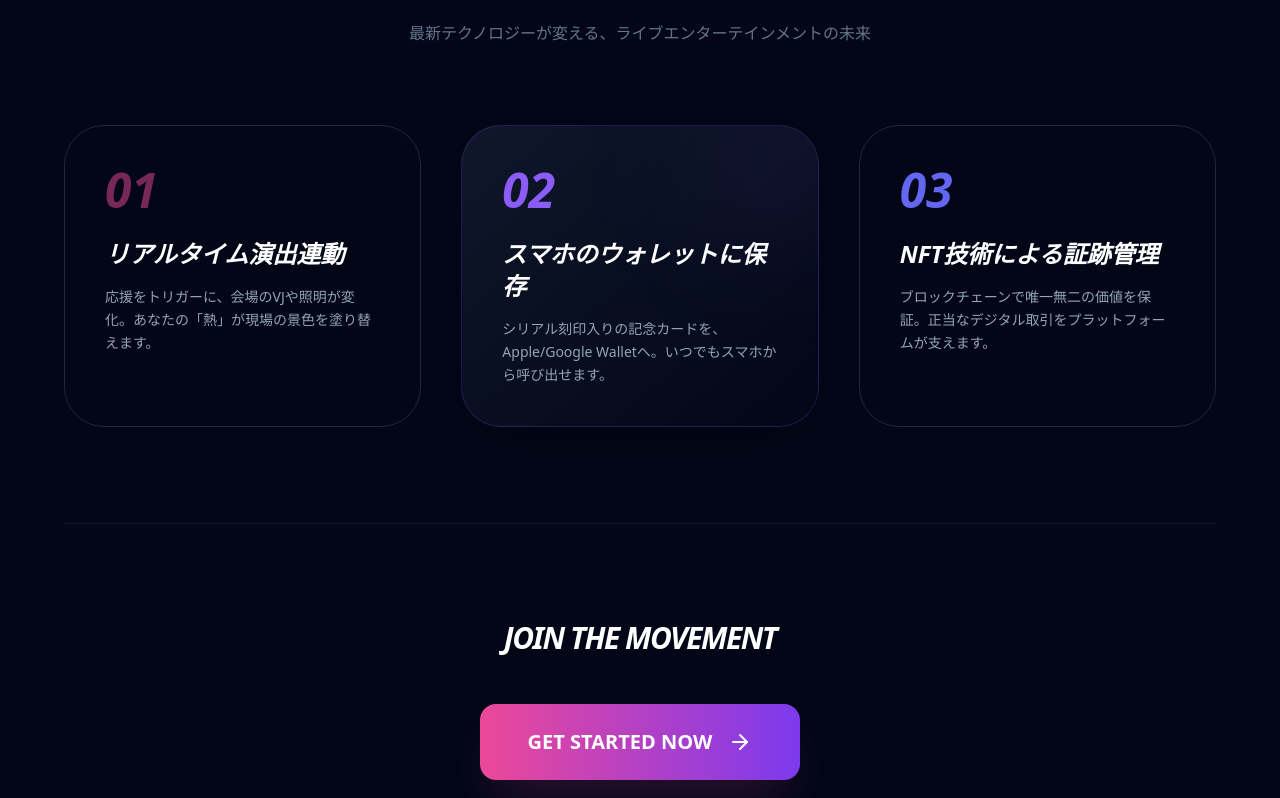
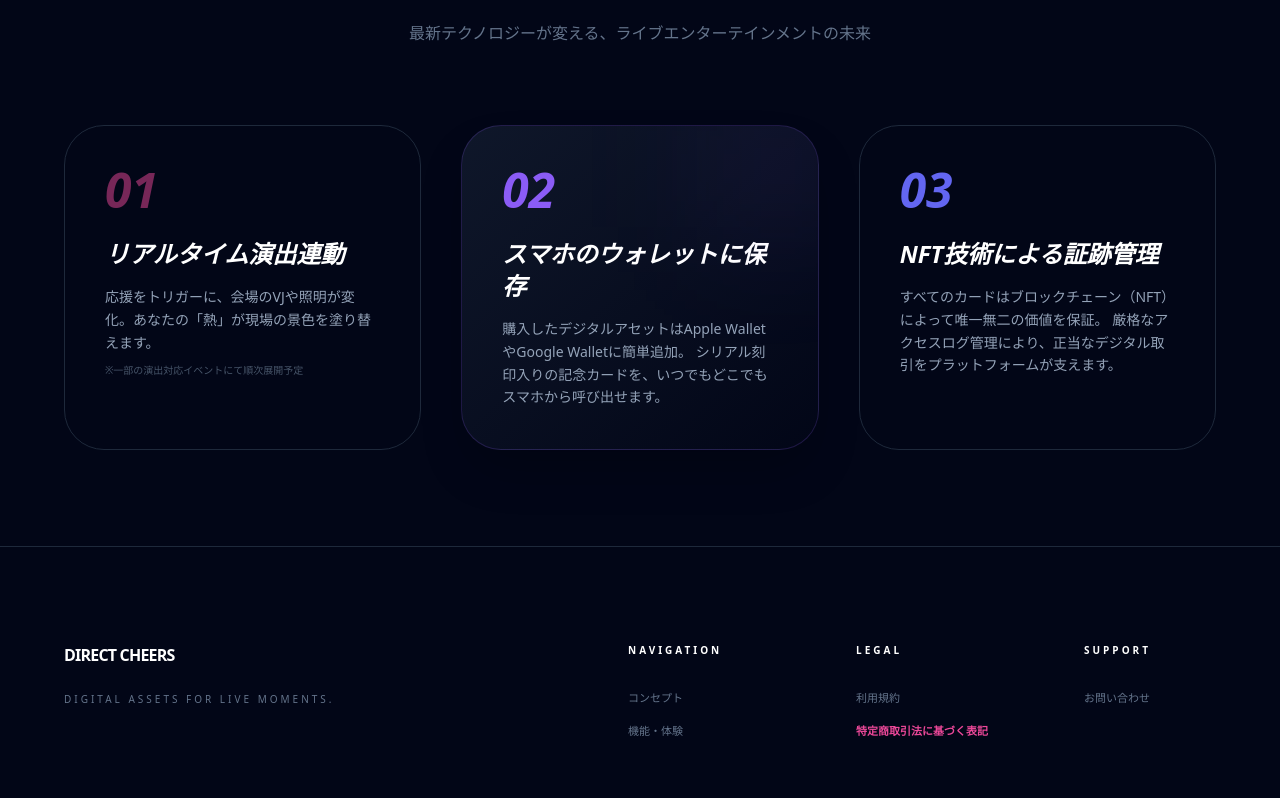
Before and after one commit to spacemindhiro/direct-cheers, a Next.js app: page / in a window 1280 px wide. Shown: the part 1002-1800 px from the top of the page. Built offline with nearby package versions, Linux system fonts and the light colour scheme.

Commit message:
デグレ修正

```diff
--- a/app/page.tsx
+++ b/app/page.tsx
@@ -1,11 +1,9 @@
 import React from 'react';
 import Link from 'next/link';
-// 修正：問題の SignUpUserSteps ではなく、直接 Auth 関連のパーツ、またはシンプルなボタンに差し替えます
-import { ArrowRight } from "lucide-react";
 
 export default function LandingPage() {
   return (
-    <div className="min-h-screen bg-slate-950 text-slate-200 font-sans selection:bg-pink-500/30 flex flex-col">
+    <div className="min-h-screen bg-slate-950 text-slate-200 font-sans selection:bg-pink-500/30">
       {/* --- Navigation --- */}
       <nav className="sticky top-0 z-50 backdrop-blur-md bg-slate-950/80 border-b border-slate-800 px-6 py-4">
         <div className="max-w-6xl mx-auto flex justify-between items-center">
@@ -21,9 +19,9 @@ export default function LandingPage() {
           </div>
 
           <div className="flex items-center gap-4">
-            <Link href="/login" className="bg-white text-slate-950 px-5 py-2 rounded-full text-sm font-bold hover:bg-pink-500 hover:text-white transition-all shadow-xl shadow-white/5">
+            <button className="bg-white text-slate-950 px-5 py-2 rounded-full text-sm font-bold hover:bg-pink-500 hover:text-white transition-all shadow-xl shadow-white/5">
               JOIN NOW
-            </Link>
+            </button>
           </div>
         </div>
       </nav>
@@ -49,8 +47,8 @@ export default function LandingPage() {
             あなたのスマホのウォレットに直接届きます。
           </p>
           <div className="flex justify-center gap-6">
-            <Link href="/login" className="bg-slate-100 text-slate-900 px-10 py-4 rounded-full font-bold hover:bg-pink-500 hover:text-white transition-all shadow-2xl scale-110">
-              今すぐ始める
+            <Link href="#features" className="bg-slate-100 text-slate-900 px-10 py-4 rounded-full font-bold hover:bg-pink-500 hover:text-white transition-all shadow-2xl scale-110">
+              体験を詳しく知る
             </Link>
           </div>
         </div>
@@ -58,38 +56,42 @@ export default function LandingPage() {
 
       {/* --- Features Section --- */}
       <section id="features" className="py-24 bg-slate-950 px-6">
-        <div className="max-w-6xl mx-auto text-center">
-          <div className="mb-20">
+        <div className="max-w-6xl mx-auto">
+          <div className="text-center mb-20">
             <h3 className="text-4xl font-black text-white mb-4 italic tracking-tighter uppercase">The Digital Experience</h3>
             <p className="text-slate-500">最新テクノロジーが変える、ライブエンターテインメントの未来</p>
           </div>
 
           <div className="grid md:grid-cols-3 gap-10">
+            {/* 01: 演出連動 */}
             <Link href="/concept/realtime" className="p-10 rounded-[2.5rem] bg-slate-950 border border-slate-800 hover:border-pink-500/30 transition-all group block text-left">
               <div className="text-pink-500 font-black text-5xl italic mb-6 opacity-50">01</div>
               <h4 className="text-2xl font-bold text-white mb-4 italic">リアルタイム演出連動</h4>
-              <p className="text-sm text-slate-400 leading-relaxed">応援をトリガーに、会場のVJや照明が変化。あなたの「熱」が現場の景色を塗り替えます。</p>
+              <p className="text-sm text-slate-400 leading-relaxed">
+                応援をトリガーに、会場のVJや照明が変化。あなたの「熱」が現場の景色を塗り替えます。
+                <span className="block mt-2 text-[10px] text-slate-600">※一部の演出対応イベントにて順次展開予定</span>
+              </p>
             </Link>
 
+            {/* 02: スマホウォレット */}
             <Link href="/concept/wallet" className="p-10 rounded-[2.5rem] bg-gradient-to-br from-slate-900 to-slate-950 border border-violet-500/20 shadow-2xl relative overflow-hidden group block text-left">
               <div className="absolute -right-6 -top-6 w-32 h-32 bg-violet-500/10 blur-3xl group-hover:bg-violet-500/20 transition-all" />
               <div className="text-violet-500 font-black text-5xl italic mb-6">02</div>
               <h4 className="text-2xl font-bold text-white mb-4 italic">スマホのウォレットに保存</h4>
-              <p className="text-sm text-slate-400 leading-relaxed">シリアル刻印入りの記念カードを、Apple/Google Walletへ。いつでもスマホから呼び出せます。</p>
+              <p className="text-sm text-slate-400 leading-relaxed">
+                購入したデジタルアセットはApple WalletやGoogle Walletに簡単追加。
+                シリアル刻印入りの記念カードを、いつでもどこでもスマホから呼び出せます。
+              </p>
             </Link>
 
-            <Link href="/concept/nft" className="p-10 rounded-[2.5rem] bg-slate-950 border border-slate-800 hover:border-indigo-500/30 transition-all text-left block text-left">
+            {/* 03: 証跡管理 */}
+            <Link href="/concept/nft" className="p-10 rounded-[2.5rem] bg-slate-950 border border-slate-800 hover:border-indigo-500/30 transition-all block text-left">
               <div className="text-indigo-500 font-black text-5xl italic mb-6">03</div>
               <h4 className="text-2xl font-bold text-white mb-4 italic">NFT技術による証跡管理</h4>
-              <p className="text-sm text-slate-400 leading-relaxed">ブロックチェーンで唯一無二の価値を保証。正当なデジタル取引をプラットフォームが支えます。</p>
-            </Link>
-          </div>
-
-          {/* 修正点：問題のコンポーネントを排除し、直接ログインへ誘導する「シュッとした」ボタンに置換 */}
-          <div className="mt-24 pt-24 border-t border-slate-900 flex flex-col items-center">
-            <h4 className="text-white font-black italic tracking-tighter text-3xl mb-12 uppercase">Join the Movement</h4>
-            <Link href="/login" className="group flex items-center gap-4 bg-gradient-to-r from-pink-500 to-violet-600 px-12 py-6 rounded-2xl font-black text-white text-xl hover:scale-105 transition-all shadow-2xl shadow-pink-500/20">
-              GET STARTED NOW <ArrowRight size={24} className="group-hover:translate-x-2 transition-transform" />
+              <p className="text-sm text-slate-400 leading-relaxed">
+                すべてのカードはブロックチェーン（NFT）によって唯一無二の価値を保証。
+                厳格なアクセスログ管理により、正当なデジタル取引をプラットフォームが支えます。
+              </p>
             </Link>
           </div>
         </div>
@@ -98,8 +100,8 @@ export default function LandingPage() {
       {/* --- Footer Area --- */}
       <footer className="py-24 px-6 border-t border-slate-800 bg-slate-950">
         <div className="max-w-6xl mx-auto flex flex-col md:flex-row justify-between items-start gap-16">
-          <div className="space-y-6 text-left">
-            <h5 className="font-bold text-white tracking-tighter italic text-xl">DIRECT CHEERS</h5>
+          <div className="space-y-6">
+            <h5 className="font-bold text-white tracking-tighter">DIRECT CHEERS</h5>
             <p className="text-slate-500 text-[10px] max-w-xs leading-relaxed uppercase tracking-[0.3em]">
               Digital Assets for Live Moments.
             </p>
```
